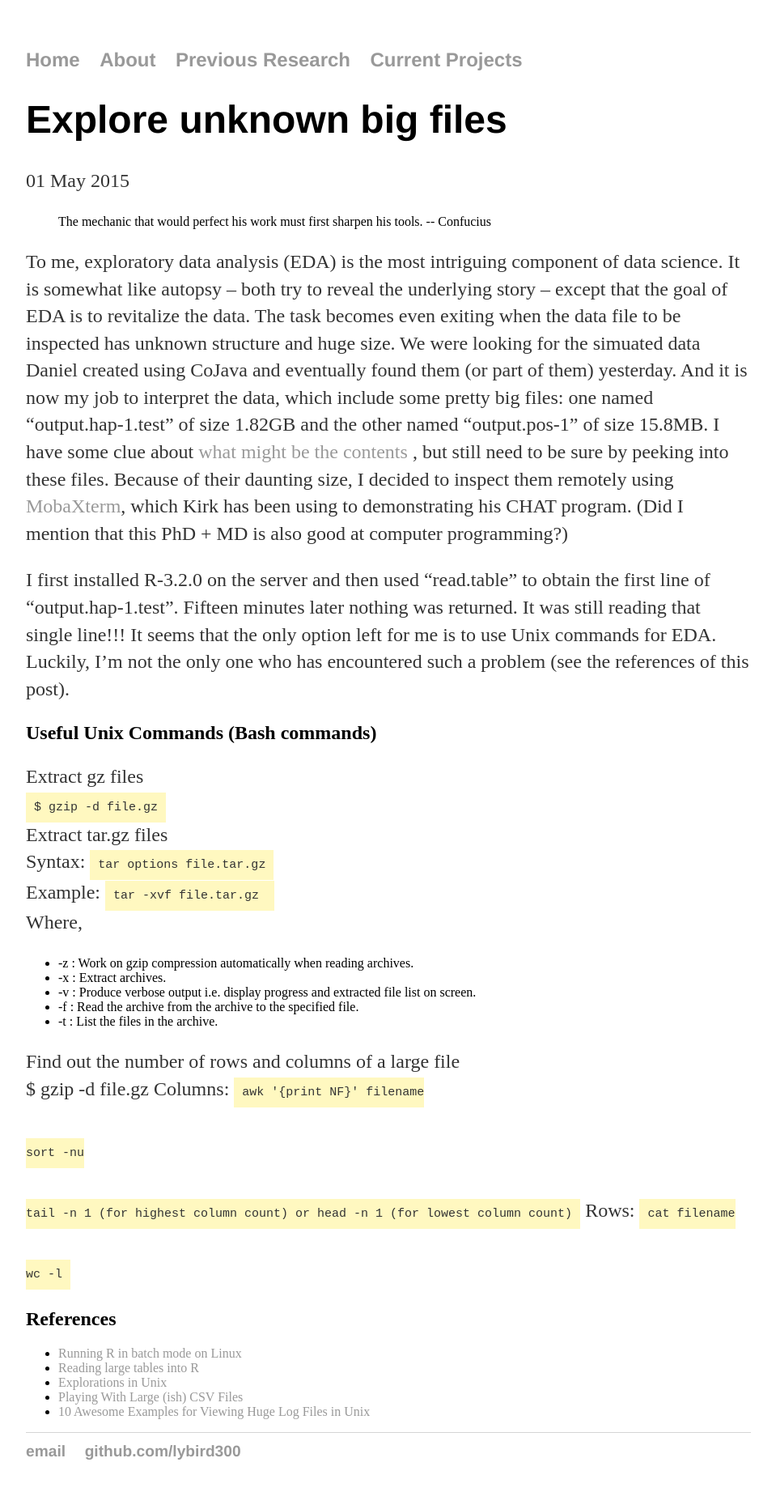
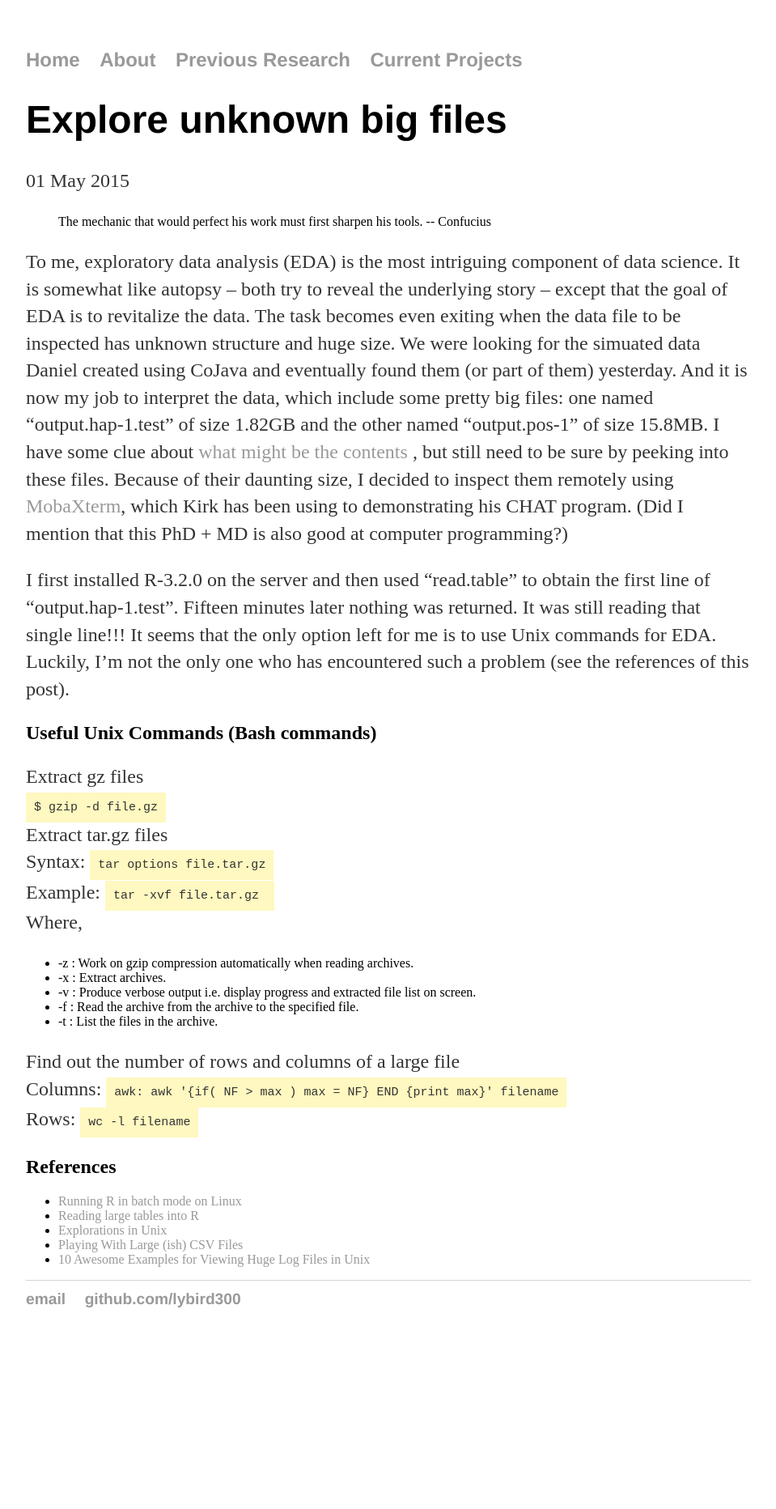
Before and after one commit to lybird300/lybird300.github.io, a Jekyll site: the page built from _posts/2015-05-01-inspect-big-data.md, in a window 1280 px wide. Shown: the whole page at 81% size, without its empty margins (160-1119 px from the left). Built offline with Jekyll 4.4.1, drawn with Linux system fonts in a browser that asks for light colours; after the commit the page ends 1676 px from its top, so only the background shows below that.

Commit message:
Update 2015-05-01-inspect-big-data.md

```diff
--- a/_posts/2015-05-01-inspect-big-data.md
+++ b/_posts/2015-05-01-inspect-big-data.md
@@ -23,14 +23,10 @@ Where,
 <li>-t : List the files in the archive.</li>
 </ul>
 Find out the number of rows and columns of a large file<br/>
-$ gzip -d file.gz
 Columns:
-<code>awk '{print NF}' filename<br/>
-sort -nu<br/>
-tail -n 1 (for highest column count) or head -n 1 (for lowest column count)</code>
+<code>awk: awk '{if( NF > max ) max = NF} END {print max}' filename</code><br/>
 Rows:
-<code>cat filename<br/>
-wc -l</code>
+<code>wc -l filename</code>
 
 <h2>References</h2>
 <ul>
```
